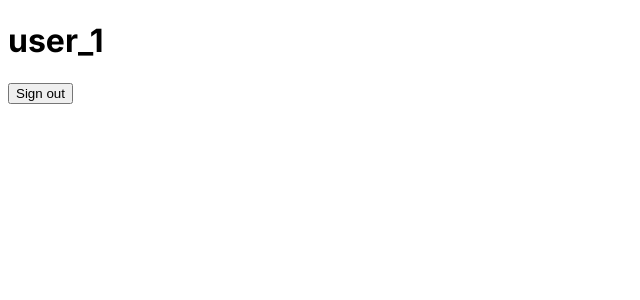
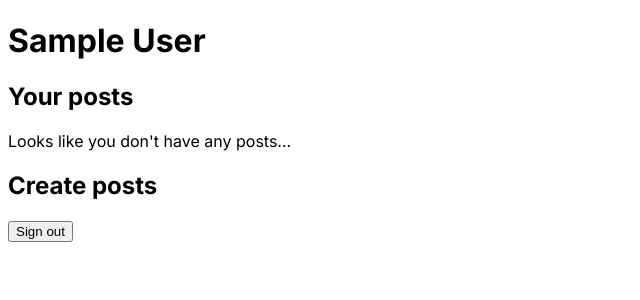
Before and after one commit to arvindeva/sortr, a Next.js app: page /me in a window 1280 px wide. Shown: the top 300 px of the page, without its empty margins (0-640 px from the left). Built offline with nearby package versions, Linux system fonts and the light colour scheme; no server answers; sample sign-in values are in the browser's storage.

Commit message:
remove console log, change layout of /me page

```diff
--- a/app/me/page.tsx
+++ b/app/me/page.tsx
@@ -10,14 +10,19 @@ export default async function ProfilePage() {
   }
 
   return (
-    <div>
-      <h1 className="text-4xl">{session.user.id}</h1>
+    <main>
+      <h1 className="text-4xl">{session.user.name}</h1>
+      <div>
+        <h2 className="text-2xl">Your posts</h2>
+        <p>Looks like you don&apos;t have any posts...</p>
+      </div>
+      <h2 className="text-2xl">Create posts</h2>
       <SignoutButton
         signOut={async () => {
           'use server'
           await signOut({ redirectTo: '/' })
         }}
       />
-    </div>
+    </main>
   )
 }
--- a/app/page.tsx
+++ b/app/page.tsx
@@ -2,8 +2,6 @@ import { db } from '@/db'
 import { users as usersTable } from '@/db/schema/users'
 
 export default async function Home() {
-  const users = await db.select().from(usersTable)
-  console.log(users)
   return (
     <main>
       <h1>Sortr</h1>
```
